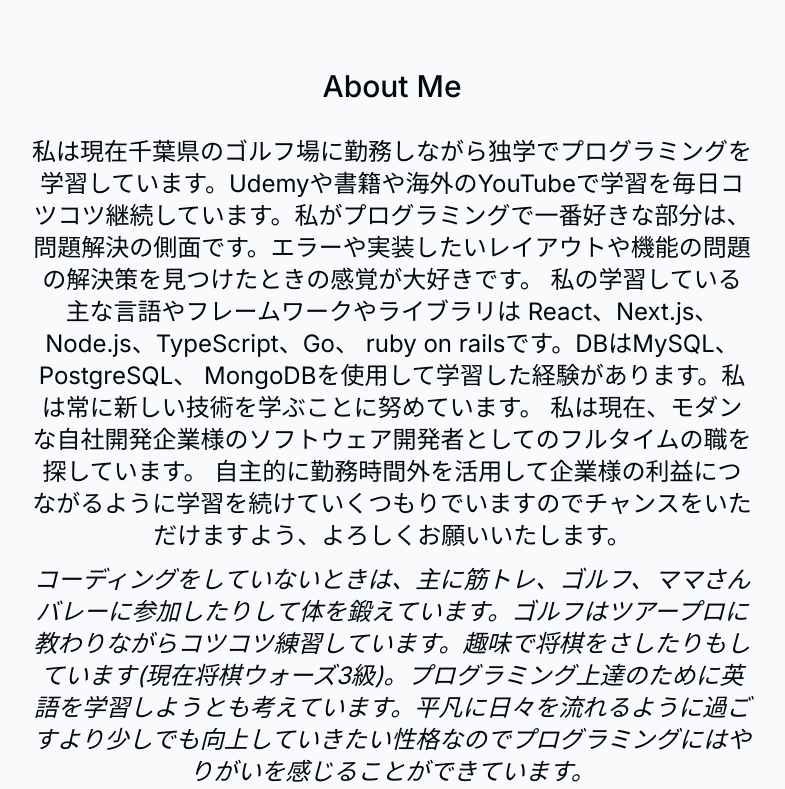
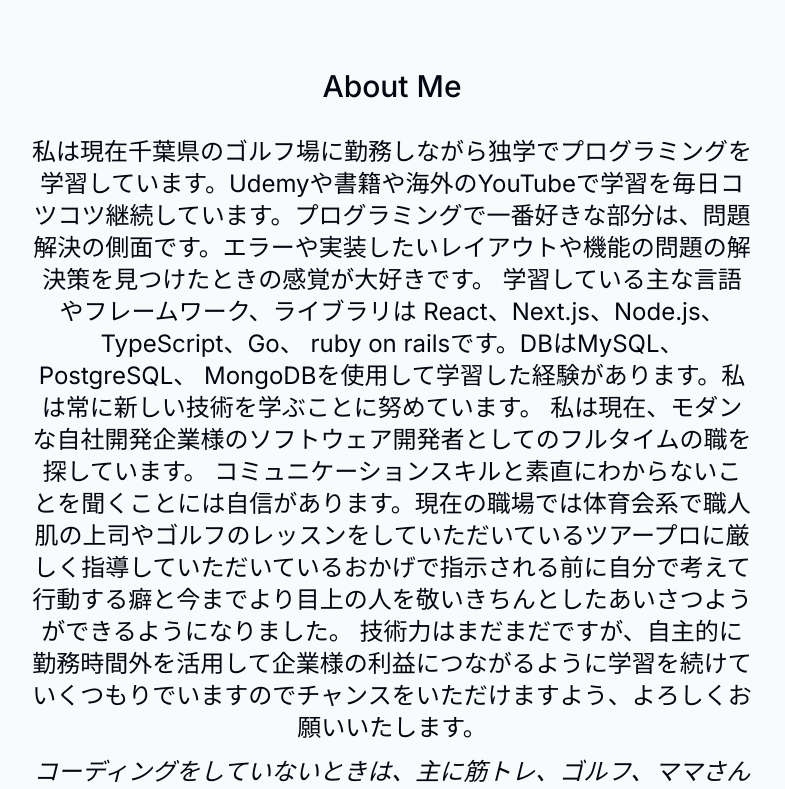
Before and after one commit to okuyama-code/portfolio-website, a Next.js app: page / in a window 1280 px wide. Shown: the part 1160-1949 px from the top of the page, without its empty margins (248-1033 px from the left). Built offline with nearby package versions, Linux system fonts and the light colour scheme; no server answers.

Commit message:
文章修正

```diff
--- a/components/about.tsx
+++ b/components/about.tsx
@@ -20,8 +20,9 @@
     >
       <SectionHeading>About me</SectionHeading>
       <p className="mb-3 text-2xl">
-        私は現在千葉県のゴルフ場に勤務しながら独学でプログラミングを学習しています。Udemyや書籍や海外のYouTubeで学習を毎日コツコツ継続しています。私がプログラミングで一番好きな部分は、問題解決の側面です。エラーや実装したいレイアウトや機能の問題の解決策を見つけたときの感覚が大好きです。 私の学習している主な言語やフレームワークやライブラリは React、Next.js、Node.js、TypeScript、Go、 ruby on railsです。DBはMySQL、 PostgreSQL、 MongoDBを使用して学習した経験があります。私は常に新しい技術を学ぶことに努めています。 私は現在、モダンな自社開発企業様のソフトウェア開発者としてのフルタイムの職を探しています。
-        自主的に勤務時間外を活用して企業様の利益につながるように学習を続けていくつもりでいますのでチャンスをいただけますよう、よろしくお願いいたします。
+        私は現在千葉県のゴルフ場に勤務しながら独学でプログラミングを学習しています。Udemyや書籍や海外のYouTubeで学習を毎日コツコツ継続しています。プログラミングで一番好きな部分は、問題解決の側面です。エラーや実装したいレイアウトや機能の問題の解決策を見つけたときの感覚が大好きです。 学習している主な言語やフレームワーク、ライブラリは React、Next.js、Node.js、TypeScript、Go、 ruby on railsです。DBはMySQL、 PostgreSQL、 MongoDBを使用して学習した経験があります。私は常に新しい技術を学ぶことに努めています。 私は現在、モダンな自社開発企業様のソフトウェア開発者としてのフルタイムの職を探しています。
+        コミュニケーションスキルと素直にわからないことを聞くことには自信があります。現在の職場では体育会系で職人肌の上司やゴルフのレッスンをしていただいているツアープロに厳しく指導していただいているおかげで指示される前に自分で考えて行動する癖と今までより目上の人を敬いきちんとしたあいさつようができるようになりました。
+        技術力はまだまだですが、自主的に勤務時間外を活用して企業様の利益につながるように学習を続けていくつもりでいますのでチャンスをいただけますよう、よろしくお願いいたします。
       </p>
 
       <p className="italic text-2xl">
--- a/components/contact.tsx
+++ b/components/contact.tsx
@@ -32,7 +32,7 @@
       <SectionHeading>お問い合わせ</SectionHeading>
 
       <p className="text-gray-700 -mt-6 dark:text-white/80">
-        本番環境でエラーが出てしまうため直接
+        本番環境でエラーが出てしまうため
         <a className="underline" href="mailto:ooyy0121@gmail.com">
          ooyy0121@gmail.com
         </a>
```
